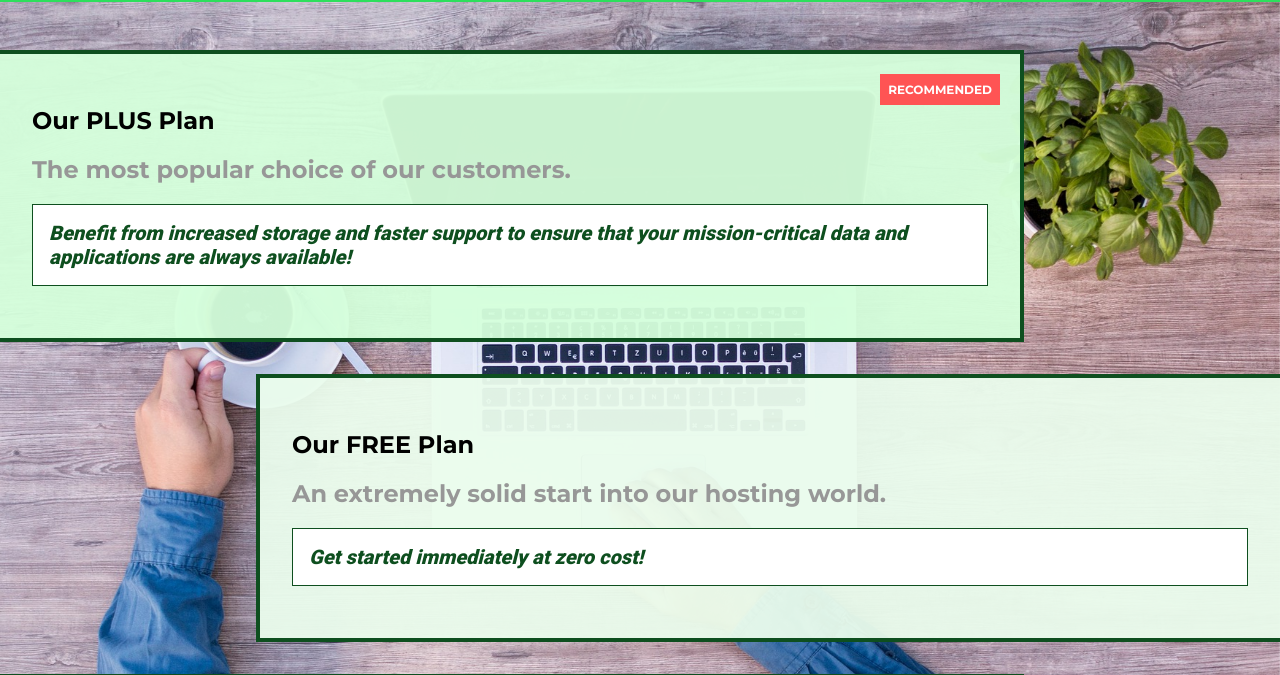
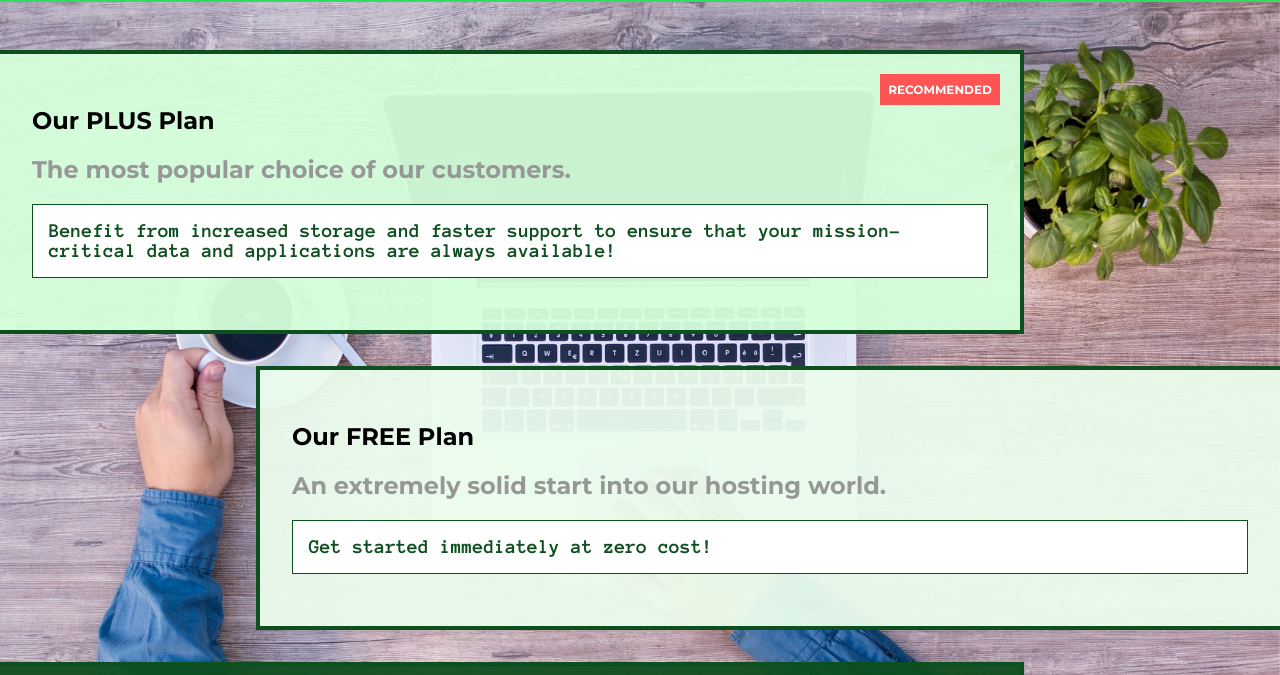
Before and after one commit to shubhamkanse72/css-project-1, a plain HTML site: page packages/index.html in a window 1280 px wide. Shown: the part 54-729 px from the top of the page. Drawn offline with Linux system fonts and the light colour scheme.

Commit message:
font css

```diff
--- a/packages/packages.css
+++ b/packages/packages.css
@@ -1,3 +1,12 @@
+@font-face {
+  font-family: "AnonymousPro";
+  src: url("../fonts/anonymousPro-Regular.ttf");
+}
+@font-face {
+  font-family: "AnonymousPro";
+  src: url("../fonts/anonymousPro-Bold.ttf");
+  font-weight: 700;
+}
 main {
   padding-top: 2rem;
 }
@@ -45,9 +54,8 @@ main {
   font-size: 1.25rem;
   color: #0e4f1f;
   background: white;
-  font-family: "Roboto",sans-serif;
-  font-weight: 900;
-  font-style: italic;
+  font-family: "AnonymousPro",sans-serif;
+  font-weight: 700;
 }
 .clearFix {
   clear: both;
```
Also changed, not shown: fonts/anonymousPro-Bold.ttf (added), fonts/anonymousPro-Regular.ttf (added).
